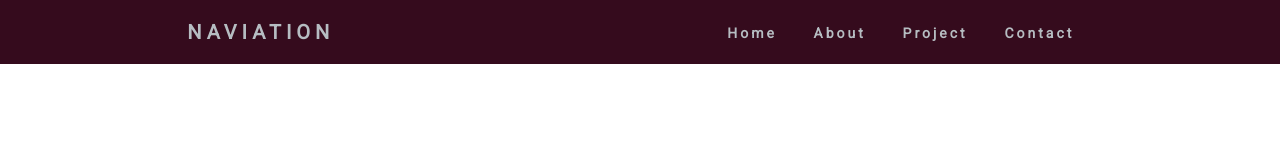
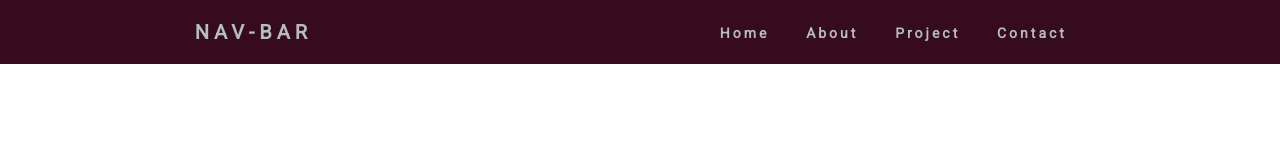
Before and after one commit to hamzahmd/Responsive-Navigation-bar, a plain HTML site: page index.html in a window 1280 px wide. Drawn offline with Linux system fonts and the light colour scheme.

Commit message:
Update index.html

```diff
--- a/index.html
+++ b/index.html
@@ -13,7 +13,7 @@
   <body>
     <nav>
       <div class="Logo">
-        <h4>Naviation</h4>
+        <h4>Nav-Bar</h4>
       </div>
       <ul class="nav-links">
         <li>
```
